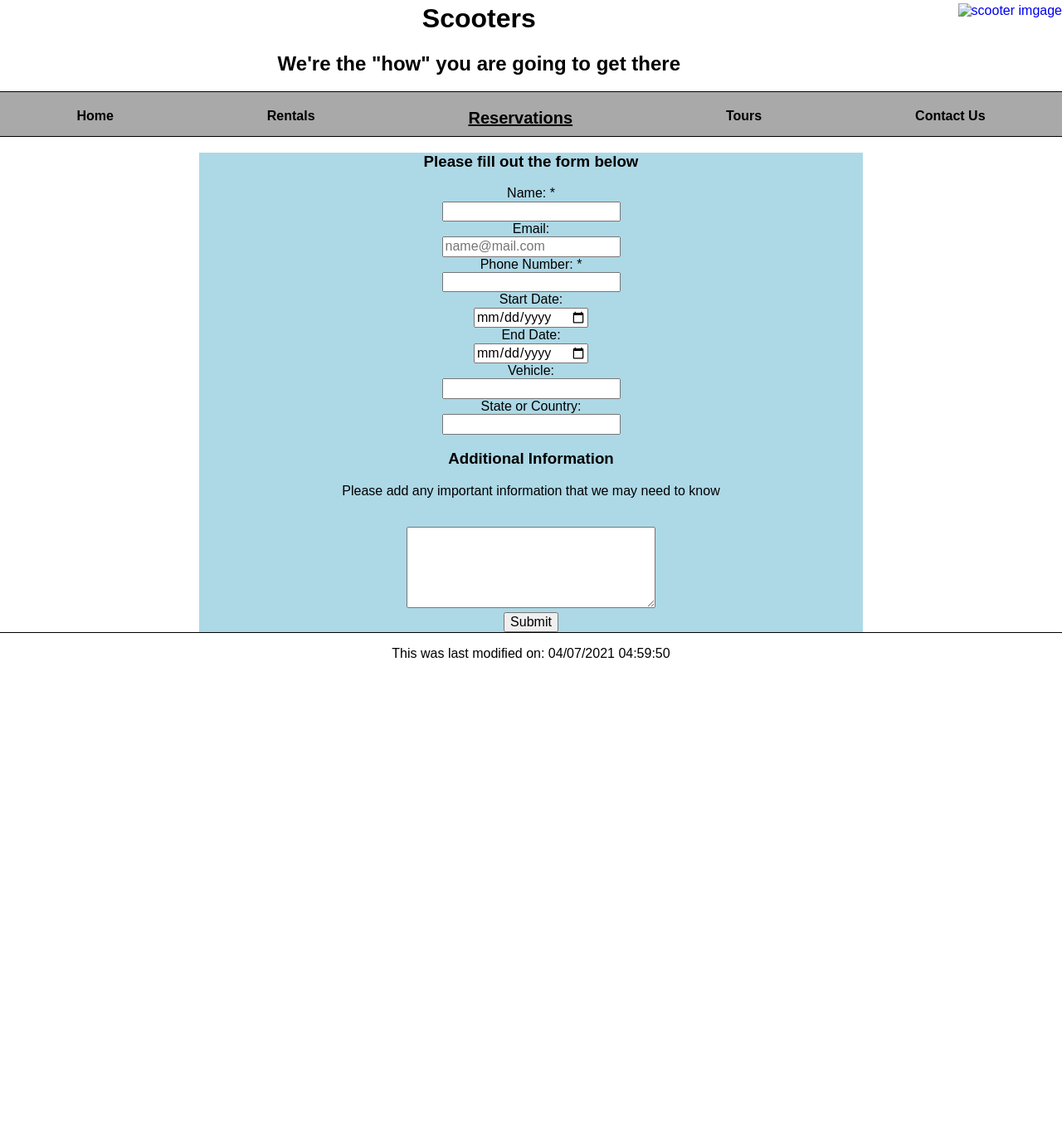
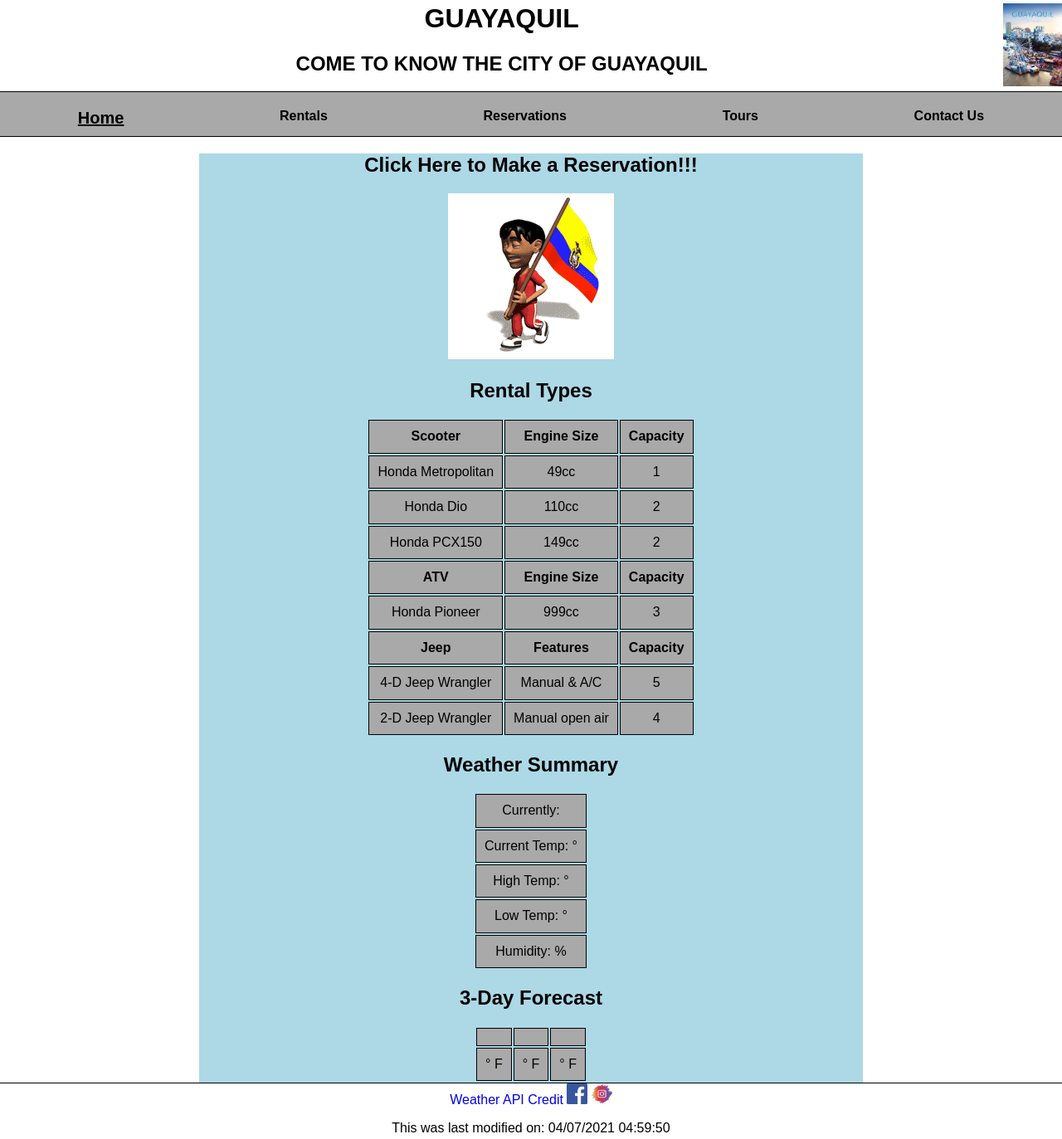
Before and after one commit to jplarrea79/pablolarrea.github.io, a plain HTML site: page lesson12/home.html in a window 1280 px wide. Shown: the part 17-1390 px from the top of the page at 83% size. Before the commit the page ends 830 px from the top, so only its background shows below. Drawn offline with Linux system fonts and the light colour scheme; no server answers; a web font is replaced by a local one.

Commit message:
Update home.html

```diff
--- a/lesson12/home.html
+++ b/lesson12/home.html
@@ -3,30 +3,30 @@
 <head>
 <meta charset = "utf-8">
 <meta name="viewport" content="width=device-width, initial-scale=1.0">
-<meta name="description" content="Scooter Reservations Page for Joseph Watt in WDD230: Web Design and Development Brigham Young University-Idaho">
+<meta name="description" content="Scooter Home Page for Pablo Larrea  in WDD230: Web Design and Development Brigham Young University-Idaho">
 <link href="https://fonts.googleapis.com/css2?family=Open+Sans:wght@300&family=Peddana&family=Poppins:wght@300&display=swap" rel="stylesheet">
-<link rel="shortcut icon" href="/wdd230/lesson12/images/favicon.ico">
+<link rel="shortcut icon" href="/pablolarrea.github.io/lesson12/images/favicon.ico">
 <link rel="stylesheet" href="css/normalize.css">
 <link rel="stylesheet" href="css/small.css">
 <link rel="stylesheet" href="css/medium.css">
 <link rel="stylesheet" href="css/large.css">
-<title>Scooter Reservations Page for WDD 230</title>
+<title>Pablo  Larrea Guayaquil  Home Page for WDD 230</title>
 </head>
 <body>
 
     <header>
-        <a href="#"><img src="/wdd230/lesson12/images/scooter.jpg" alt="scooter imgage"></a>
-        <h1>Scooters</h1>
-        <h2>We're the "how" you are going to get there</h2>
+        <a href="/pablolarrea.github.io/lesson12/home.html"><img src="images/scooter.jpg" alt="scooter imgage"></a>
+        <h1>GUAYAQUIL</h1>
+        <h2>COME TO KNOW THE CITY OF GUAYAQUIL</h2>
 
         <nav>
             <ul class="navigation">
                 <li><a onclick="menutoggle()">&#9776; Menu</a></li>
-                <li><a href="/wdd230/lesson12/home.html">Home</a></li>
-                <li><a href="/wdd230/lesson12/rentals.html">Rentals</a></li>
-                <li><a class="active" href="/wdd230/lesson12/reservations.html">Reservations</a></li>
-                <li><a href="/wdd230/lesson12/tours.html">Tours</a></li>
-                <li><a href="/wdd230/lesson12/contact.html">Contact Us</a></li>
+                <li><a class="active" href="home.html">Home</a></li>
+                <li><a href="/pablolarrea.github.io/lesson12/rentals.html">Rentals</a></li>
+                <li><a href="/pablolarrea.github.io/lesson12/reservations.html">Reservations</a></li>
+                <li><a href="/pablolarrea.github.io/lesson12/tours.html">Tours</a></li>
+                <li><a href="/pablolarrea.github.io/lesson12/contact.html">Contact Us</a></li>
             </ul>
         </nav>
     </header>
@@ -34,61 +34,85 @@
     <main>
         <section>
 
-            <div id="form">
-                <form action="/wdd230/lesson8/thanks.html">
-
-                <h3>Please fill out the form below</h3>
-
-                <label for="name">Name: *<br>
-                <input type="text" id="name" name="name" required="required" minlength="5" pattern="[A-Za-z]{-5}"></label><br>
-
-                <label for="email">Email:<br>
-                <input type="email" id="email" name="email" placeholder="name@mail.com"></label><br>
-
-                <label for="number">Phone Number: *<br>
-                <input type="tel" id="number" name="number" required="required"></label><br>
-
-                <label for="day">Start Date:<br>
-                <input type="date" id="day" name="day"></label><br>
-
-                <label for="day2">End Date:<br>
-                <input type="date" id="day2" name="day2"></label><br>
-
-                <label for="type">Vehicle:<br>
-                <input list="types" id="type" name="type">
-                <datalist id="types">
-                    <option value="Honda Metro">
-                    <option value="Honda Dio">
-                    <option value="Honda PCX150">
-                    <option value="Honda Pioneer ATV">
-                    <option value="4-Door Wrangler">
-                    <option value="2-Door Wrangler">
-                </datalist></label><br>
-
-                <label for="home">State or Country:<br>
-                <input type="text" id="home" name="home" required="required"></label><br>
-
-                <h3>Additional Information</h3>
-                <p>Please add any important information that we may need to know</p>
-
-                <label for="userinput"><br>
-                <textarea id="userinput" name="userinput" rows="5" cols="30">
-                </textarea></label><br>
-
-                <input type="submit" value="Submit">
-
-            </form>
+            <div>
+                <h2>Click Here to Make a Reservation!!!</h2>
+                <a href="/pablolarrea.github.io/lesson12/reservations.html"><img src="images/flashy.gif" alt="flashy motorcycle"></a>
             </div>
 
+            <table>
+                <caption><h2>Rental Types</h2></caption>
+                <tbody>
+                    <tr class="type">
+                        <td>Scooter</td><td>Engine Size</td><td>Capacity</td>
+                    </tr>
+                    <tr>
+                        <td>Honda Metropolitan</td><td>49cc</td><td>1</td>
+                    </tr>
+                    <tr>
+                        <td>Honda Dio</td><td>110cc</td><td>2</td>
+                    </tr>
+                    <tr>
+                        <td>Honda PCX150</td><td>149cc</td><td>2</td>
+                    </tr>
+                    <tr class="type">
+                        <td>ATV</td><td>Engine Size</td><td>Capacity</td>
+                    </tr>
+                    <tr>
+                        <td>Honda Pioneer</td><td>999cc</td><td>3</td>
+                    </tr>
+                    <tr class="type">
+                        <td>Jeep</td><td>Features</td><td>Capacity</td>
+                    </tr>
+                    <tr>
+                        <td>4-D Jeep Wrangler</td><td>Manual & A/C</td><td>5</td>
+                    </tr>
+                    <tr>
+                        <td>2-D Jeep Wrangler</td><td>Manual open air</td><td>4</td>
+                    </tr>
+                </tbody>
+            </table>
+
+            <div class="summary">
+                <h2>Weather Summary</h2>
+                <table class="data">
+                  <tbody>
+                    <tr><td>Currently: <span id="current"></span></td></tr>
+                    <tr><td>Current Temp: <span id="temp"></span>&#176;</td></tr>
+                    <tr><td>High Temp: <span id="high"></span>&#176;</td></tr>
+                    <tr><td>Low Temp: <span id="low"></span>&#176;</td></tr>
+                    <tr><td>Humidity: <span id="humid"></span>&#37;</td></tr>
+                  </tbody>
+                </table>
+              </div>
+
+            <div class="forecast">
+                <h2>3-Day Forecast</h2>
+                <table>
+                  <tr>
+                    <th><span id="days1"></span></th>
+                    <th><span id="days2"></span></th>
+                    <th><span id="days3"></span></th>
+                  </tr>
+                  <tr>
+                    <td><img src="#" alt="" id="image1"><span id="temp1"></span>&deg; F</td>
+                    <td><img src="#" alt="" id="image2"><span id="temp2"></span>&deg; F</td>
+                    <td><img src="#" alt="" id="image3"><span id="temp3"></span>&deg; F</td>
+                  </tr>
+                </table>
+              </div>
         </section>
     </main>
 
     <footer>
+        <a href="https://www.openweathermap.org">Weather API Credit</a>
+        <a href="https://www.facebook.com/blopalarrea/"><img src="images/facebook.png" alt="facebook logo"></a>
+        <a href="https://www.instagram.com/jplarrea_/?hl=es"><img src="images/twitter.jpg" alt="Instagran logo"></a>
         <p id="date"></p>
     </footer>
 
 <script src="js/footerjava.js"></script>
 <script src="js/menu.js"></script>
+<script src="js/api.js"></script>
 
 </body>
 </html>
```
